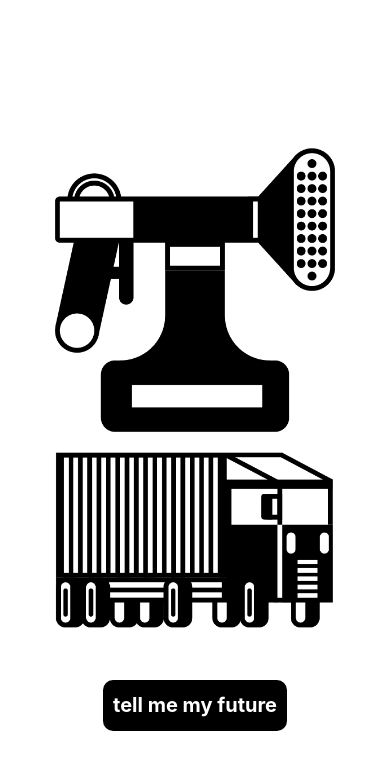
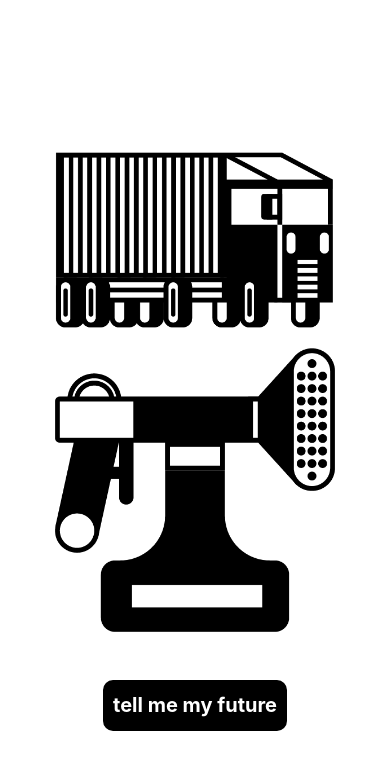
Before and after one commit to LouisOhlow/gaia_oracle, a React Native app: screen / in a window 390 px wide. Shown: the top 770 px of the page. Built offline with nearby package versions, Linux system fonts and the light colour scheme.

Commit message:
rndomized two formats

```diff
--- /dev/null
+++ b/src/FormattedImage.tsx
@@ -0,0 +1,41 @@
+import React from 'react';
+import {Image} from 'react-native';
+
+export type Props = {
+  image: Object;
+  type: string;
+};
+
+interface styleByType {
+  [key: string]: Object;
+}
+
+const FormattedImage: React.FC<Props> = ({image, type}) => {
+  const style = styleByType[type];
+  return <Image style={style} source={image} />;
+};
+
+const styleByType: styleByType = {
+  type9x9: {
+    height: '60%',
+    width: '100%',
+  },
+  type6x9: {
+    height: '40%',
+    width: '100%',
+  },
+  type9x3: {
+    height: '100%',
+    width: '20%',
+  },
+  type9x6: {
+    height: '100%',
+    width: '40%',
+  },
+  type3x9: {
+    height: '20%',
+    width: '100%',
+  },
+};
+
+export default FormattedImage;
--- a/src/Oracle.tsx
+++ b/src/Oracle.tsx
@@ -1,5 +1,6 @@
 import React from 'react';
 import {StyleSheet, View, Image} from 'react-native';
+import FormattedImage from './FormattedImage';
 
 export type Props = {
   images: Array<Object>;
@@ -7,14 +8,7 @@ export type Props = {
 };
 
 const Oracle: React.FC<Props> = ({images, loading = false}) => (
-  <View style={styles.container}>
-    {!loading && (
-      <>
-        <Image style={styles.firstImage} source={images[1]} />
-        <Image style={styles.secondImage} source={images[0]} />
-      </>
-    )}
-  </View>
+  <View style={styles.container}>{!loading && formattedImages(images)}</View>
 );
 
 const styles = StyleSheet.create({
@@ -24,13 +18,34 @@ const styles = StyleSheet.create({
     justifyContent: 'center',
   },
   firstImage: {
-    width: '100%',
-    height: '60%',
+    resizeMode: 'contain',
+    height: '40%',
   },
   secondImage: {
-    width: '100%',
-    height: '40%',
+    height: '60%',
+    resizeMode: 'contain',
   },
 });
 
+const formattedImages: Function = (images: Array<Object>) => {
+  switch (images.length) {
+    case 2:
+      const random: number = Math.floor(Math.random() * 2);
+      return format1(images)[random];
+    default:
+      return format1(images);
+  }
+};
+
+const format1: Function = (images: Array<Object>) => [
+  <>
+    <FormattedImage type="type9x9" image={images[1]} />
+    <FormattedImage type="type6x9" image={images[0]} />
+  </>,
+  <>
+    <FormattedImage type="type6x9" image={images[0]} />
+    <FormattedImage type="type9x9" image={images[1]} />
+  </>,
+];
+
 export default Oracle;
```
Also changed, not shown: src/formats.tsx (deleted).
